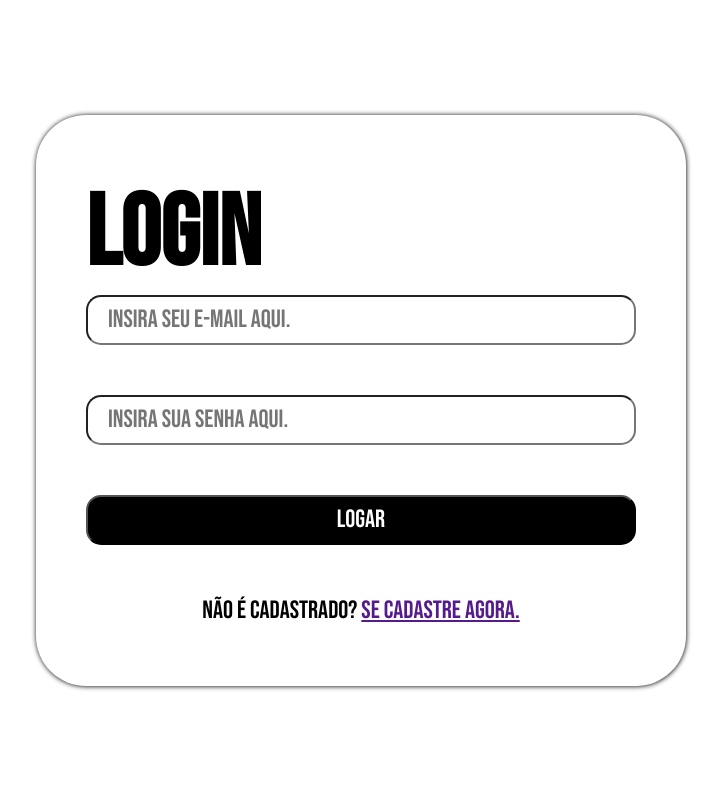
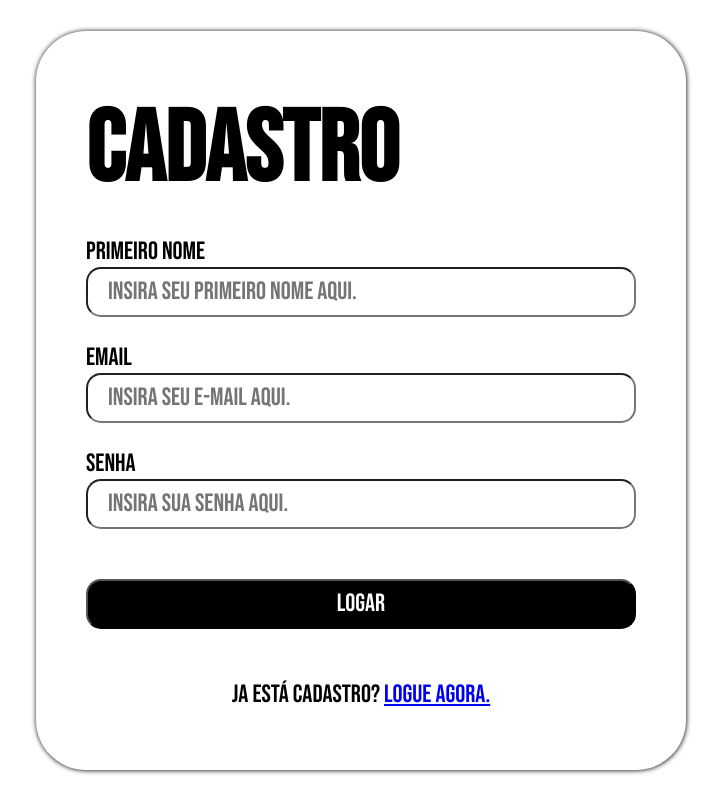
Before and after one commit to pedromelomatos/cadastro-mysql, a Python web app: template website/templates/cadastro.html in a window 1280 px wide. Shown: the whole page, without its empty margins (279-1000 px from the left). Run offline with Jinja, Linux system fonts and the light colour scheme; the template is opened without the code that fills it, so the values that code supplies are empty.

Commit message:
criação da página cadastro
front da página cadastro feita e adição de hyperlinks flask

```diff
--- a/website/static/style.css
+++ b/website/static/style.css
@@ -36,8 +36,8 @@
 
 }
 
-#senha{
-    margin-top: 50px;
+#labelinput{
+    margin-top: 25px;
 }
 
 .caixainput{
@@ -64,3 +64,7 @@
     margin-top: 50px;
     font-size: 25px;
 }
+
+.subtitulo{
+    font-size: 25px;
+}
--- a/website/templates/cadastro.html
+++ b/website/templates/cadastro.html
@@ -3,7 +3,7 @@
 <head>
     <meta charset="UTF-8">
     <meta name="viewport" content="width=device-width, initial-scale=1.0">
-    <title>Login</title>
+    <title>Cadastro</title>
     <link rel="preconnect" href="https://fonts.googleapis.com">
     <link rel="preconnect" href="https://fonts.gstatic.com" crossorigin>
     <link href="https://fonts.googleapis.com/css2?family=Bebas+Neue&display=swap" rel="stylesheet">
@@ -12,14 +12,24 @@
 </head>
 <body>
     <div id="caixacentral">
-        <h2 class="titulo">Login</h2>
+        <h2 class="titulo">CADASTRO</h2>
         <form action="">
+            <div id="labelinput">
+            <label for="primeironome" class="subtitulo">PRIMEIRO NOME</label>
+            <input type="text" name="primeironome" id="primeironome" class="caixainput" placeholder="Insira seu primeiro nome aqui.">
+            </div>
+            <div id="labelinput">
+            <label for="email" class="subtitulo">Email</label>
             <input type="email" name="email" id="email" class="caixainput" placeholder="Insira seu e-mail aqui.">
+            </div>
+            <div id="labelinput">
+            <label for="password" class="subtitulo">SENHA</label>
             <input type="password" name="senha" id="senha" class="caixainput" placeholder="Insira sua senha aqui.">
+            </div>
             <button class="caixainput">LOGAR</button>
         </form>
         <div class="texto">
-        <span>Não é cadastrado? <a href="">Se cadastre agora.</a></span>
+        <span>JA ESTÁ CADASTRO? <a href="{{ url_for('views.homepage') }}">Logue agora.</a></span>
         </div>
     </div>
 
--- a/website/templates/index.html
+++ b/website/templates/index.html
@@ -14,12 +14,16 @@
     <div id="caixacentral">
         <h2 class="titulo">Login</h2>
         <form action="">
+            <div id="labelinput">
             <input type="email" name="email" id="email" class="caixainput" placeholder="Insira seu e-mail aqui.">
+            </div>
+            <div id="labelinput">
             <input type="password" name="senha" id="senha" class="caixainput" placeholder="Insira sua senha aqui.">
+            </div>
             <button class="caixainput">LOGAR</button>
         </form>
         <div class="texto">
-        <span>Não é cadastrado? <a href="">Se cadastre agora.</a></span>
+        <span>Não é cadastrado? <a href="{{ url_for('views.cadastro') }}">Se cadastre agora.</a></span>
         </div>
     </div>
 
```
